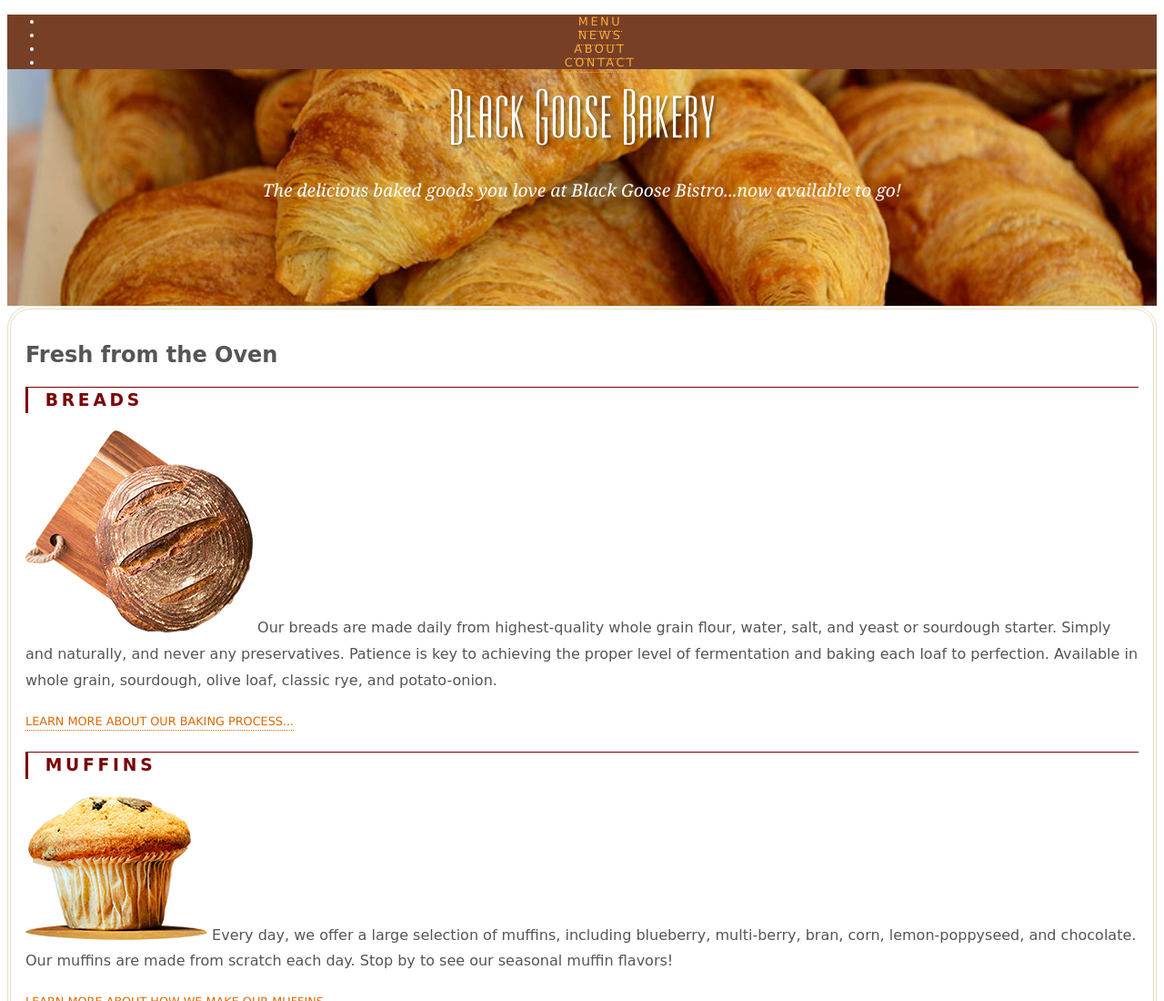
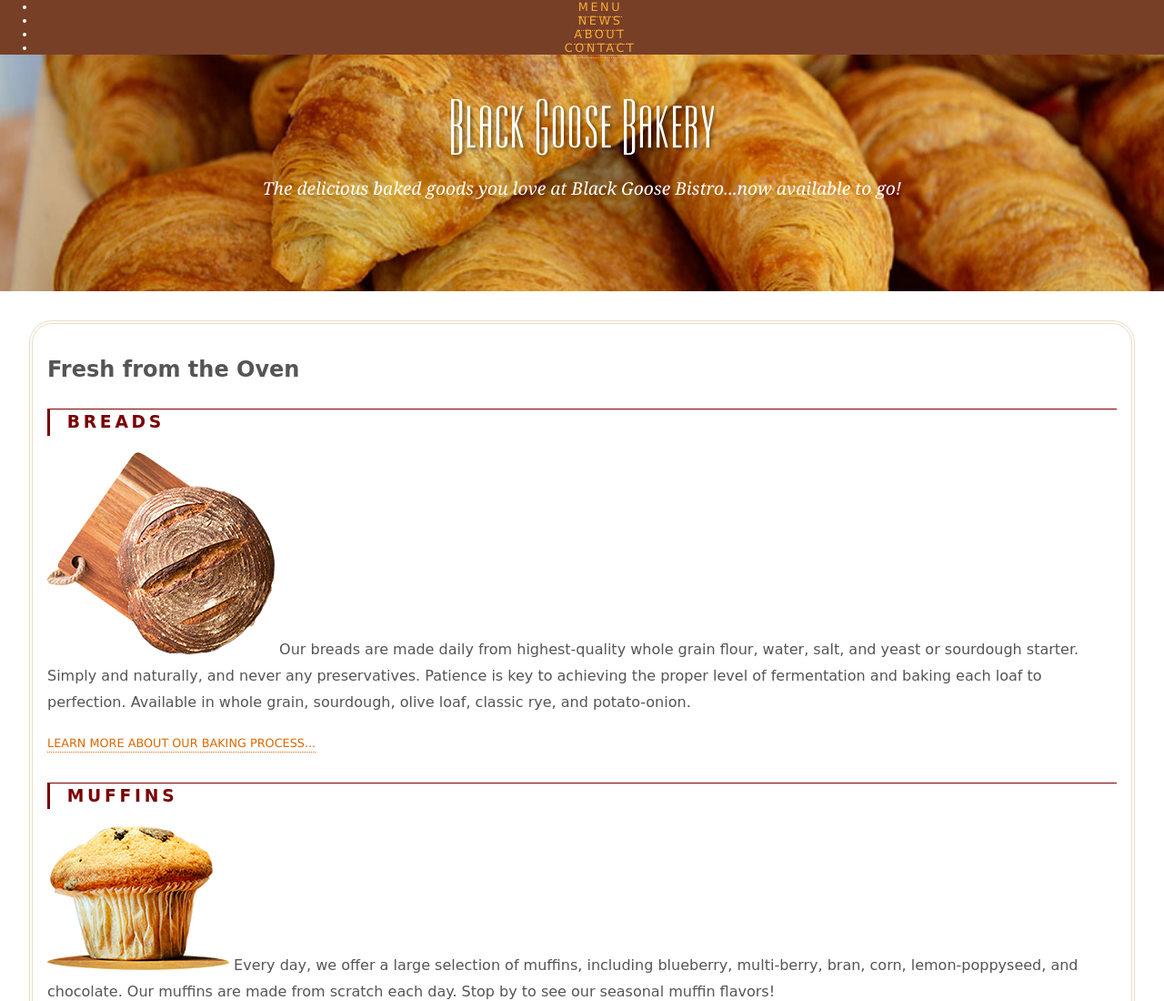
Before and after one commit to Kdoni/Learning-Web-Design, a plain HTML site: page chapter-14/bakery.html in a window 1280 px wide. Shown: the top 1100 px of the page at 91% size. Drawn offline with Linux system fonts and the light colour scheme; a web font is replaced by a local one.

Commit message:
Margins.

```diff
--- a/chapter-14/bakery-styles.css
+++ b/chapter-14/bakery-styles.css
@@ -17,6 +17,7 @@ body {
   font-family: Georgia, serif;
   font-size: 100%;
   background-color: white;
+  margin: 0;
 }
 
 /* link styles */
@@ -47,9 +48,14 @@ header {
   text-align: center;
 }
 
+header h1 {
+  margin-top: 1.5em;
+}
+
 header p {
   font-style: italic;
   font-size: 1.2em;
+  margin-top: -12px;
 }
 
 /* nav styles */
@@ -76,6 +82,10 @@ nav ul li {
   letter-spacing: .2em;
 }
 
+nav ul {
+  margin: 0;
+}
+
 /* main "products" styles */
 main {
   font-family: 'Stint Ultra Expanded', cursive;
@@ -85,6 +95,7 @@ main {
   padding: 1em;
   border: double 4px #EADDC4;
   border-radius: 25px;
+  margin: 2.5%
 }
 
 h3 {
@@ -94,6 +105,7 @@ h3 {
   border-top: 1px solid;
   border-left: 3px solid;
   padding-left: 1em;
+  margin-top: 1.5em;
 }
 
 p.more {
@@ -109,6 +121,7 @@ aside {
   padding: 1em;
   padding-left: 45px;
   border-top-right-radius: 25px;
+  margin: 1em 2.5% 0 10%;
 }
 
 /* misc styles */
```
